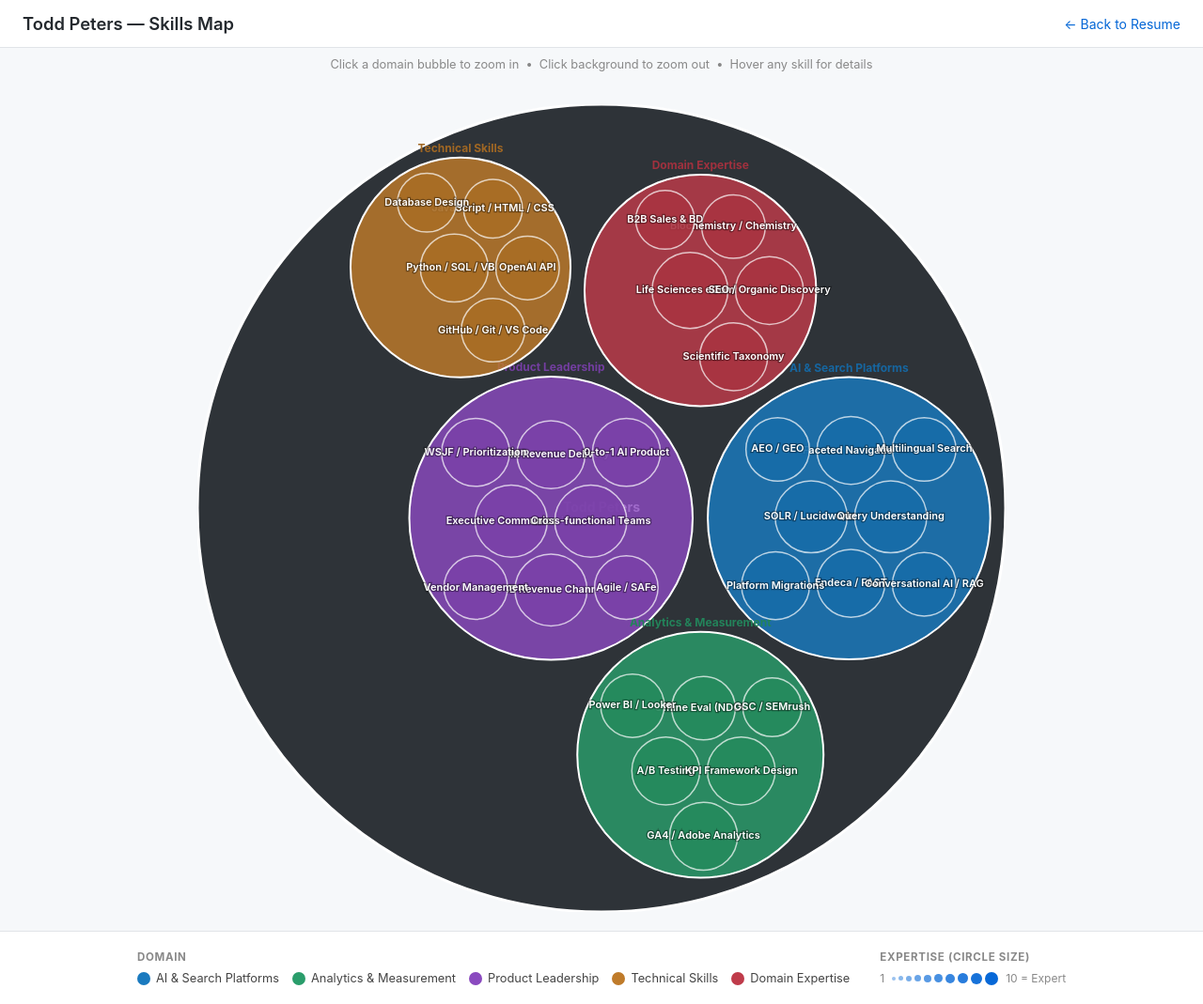
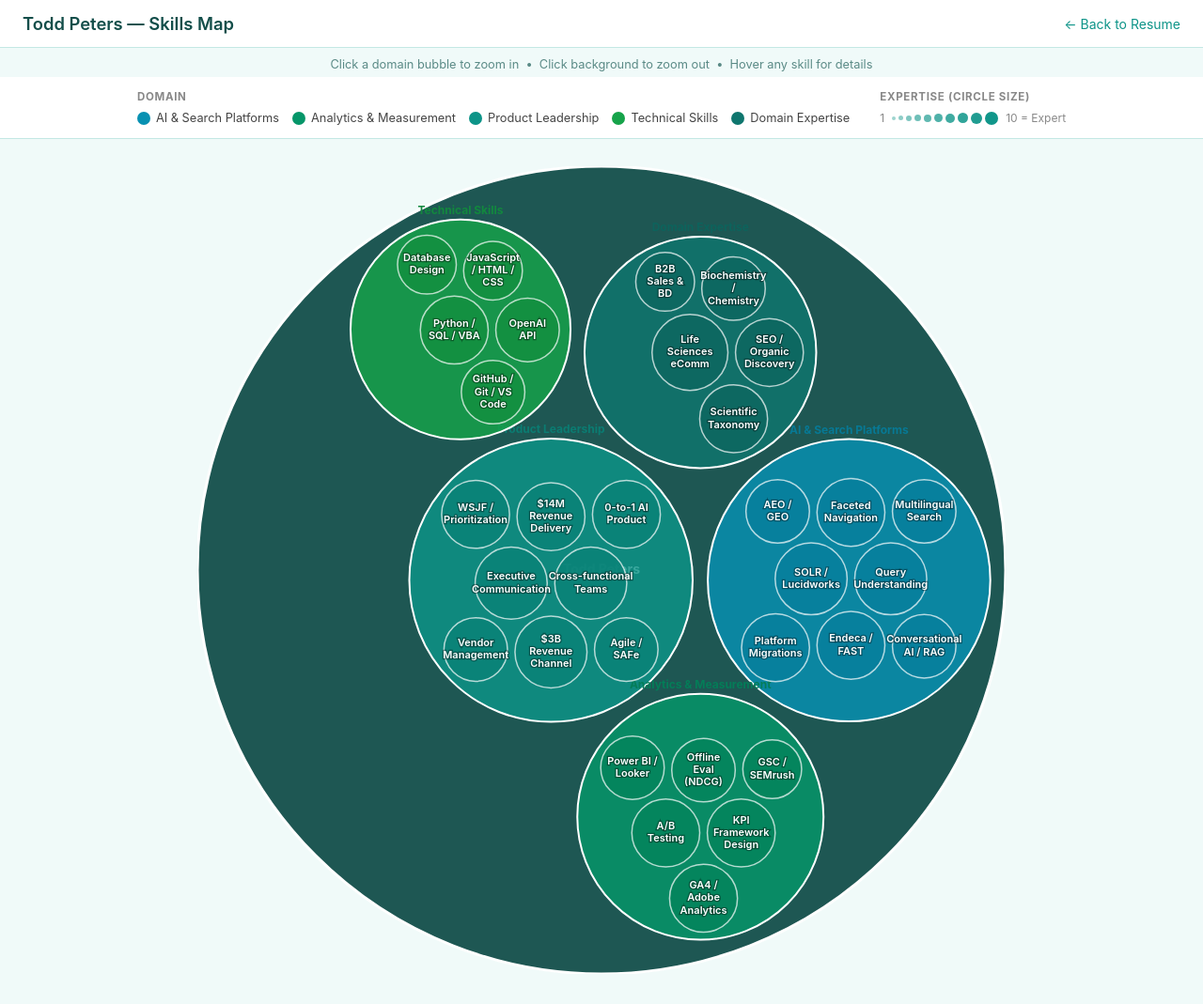
Before and after one commit to tsimech/tsimech.github.io, a Jekyll site: the page docs/skills.html, which Jekyll copies as it is, in a window 1280 px wide. Shown: the whole page at 94% size. Built offline with Jekyll 4.4.1, drawn with Linux system fonts in a browser that asks for light colours.

Commit message:
Skills page: aqua/green theme, legend above chart, word wrap on bubbles

```diff
--- a/docs/skills.html
+++ b/docs/skills.html
@@ -10,7 +10,7 @@
 
     body {
       font-family: -apple-system, BlinkMacSystemFont, "Segoe UI", Roboto, Helvetica, sans-serif;
-      background: #f6f8fa;
+      background: #f0faf9;
       color: #333;
       overflow-x: hidden;
     }
@@ -18,7 +18,7 @@
     #page-header {
       padding: 14px 24px;
       background: #fff;
-      border-bottom: 1px solid #e1e4e8;
+      border-bottom: 1px solid #c3e8e4;
       display: flex;
       justify-content: space-between;
       align-items: center;
@@ -27,11 +27,11 @@
     #page-header h1 {
       font-size: 1.15em;
       font-weight: 600;
-      color: #24292e;
+      color: #134e4a;
     }
 
     #page-header a {
-      color: #0366d6;
+      color: #0d9488;
       text-decoration: none;
       font-size: 0.875em;
     }
@@ -41,9 +41,9 @@
     #subtitle {
       text-align: center;
       font-size: 0.8em;
-      color: #888;
+      color: #5a8a86;
       padding: 10px 0 6px;
-      background: #f6f8fa;
+      background: #f0faf9;
     }
 
     #chart-wrap {
@@ -61,7 +61,7 @@
     #breadcrumb {
       text-align: center;
       font-size: 0.8em;
-      color: #586069;
+      color: #2d6a65;
       padding: 0 0 4px;
       min-height: 1.4em;
     }
@@ -71,9 +71,9 @@
       display: flex;
       flex-direction: column;
       gap: 18px;
-      padding: 20px 28px;
+      padding: 14px 28px;
       background: #fff;
-      border-top: 1px solid #e1e4e8;
+      border-bottom: 1px solid #c3e8e4;
     }
 
     #legend-row {
@@ -130,7 +130,7 @@
     .legend-scale-bar span {
       display: inline-block;
       border-radius: 50%;
-      background: #0366d6;
+      background: #0d9488;
     }
 
     .legend-scale-label {
@@ -210,7 +210,7 @@
     }
 
     circle.root-circle {
-      fill: #24292e;
+      fill: #134e4a;
       stroke: #fff;
       stroke-width: 3;
     }
@@ -218,7 +218,7 @@
     text.domain-label {
       font-size: 12px;
       font-weight: 700;
-      fill: #24292e;
+      fill: #134e4a;
       text-anchor: middle;
       dominant-baseline: auto;
       pointer-events: none;
@@ -253,8 +253,6 @@
     <a href="https://tsimech.github.io/resume">&#8592; Back to Resume</a>
   </div>
   <div id="subtitle">Click a domain bubble to zoom in &nbsp;&bull;&nbsp; Click background to zoom out &nbsp;&bull;&nbsp; Hover any skill for details</div>
-  <div id="breadcrumb">&nbsp;</div>
-  <div id="chart-wrap"></div>
 
   <div id="legend">
     <div id="legend-row">
@@ -272,6 +270,9 @@
       </div>
     </div>
   </div>
+
+  <div id="breadcrumb">&nbsp;</div>
+  <div id="chart-wrap"></div>
 
   <div id="tooltip"></div>
 
```
Also changed, not shown: other parts of docs/skills.html (+36 -6 lines).
